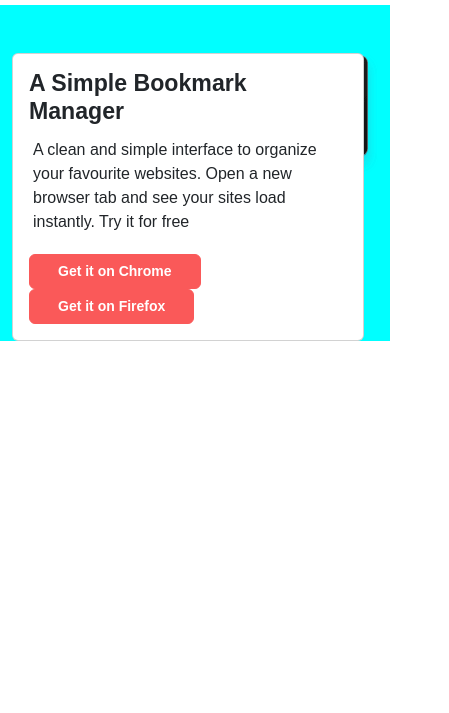
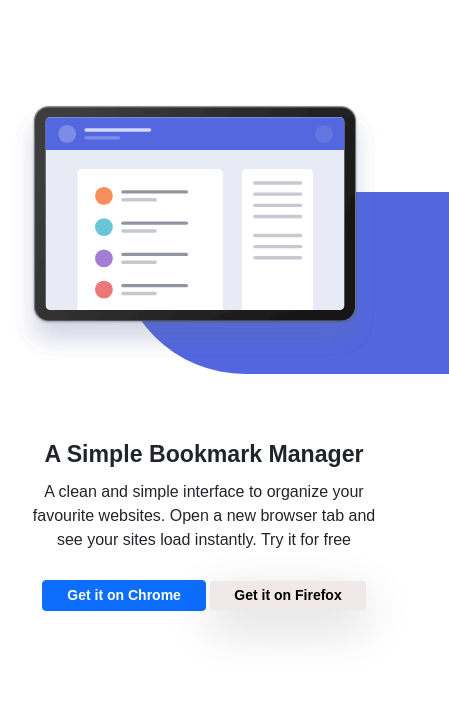
Before and after one commit to manuK1777/S-1-2-Bootstrap-SASS, a website: page index.html in a window 390 px wide. Shown: the part 131-844 px from the top of the page, 449 px wide, since content can reach past the window. Drawn offline with nearby package versions, Linux system fonts and the light colour scheme; files that its build step writes are made by us from their sources.

Commit message:
Primera página maquetada, to check: móbil y tablet

```diff
--- a/index.html
+++ b/index.html
@@ -14,8 +14,8 @@
 </head>
 
 <body>
-    <div class="container">
-        <div class="row mt-4 pb-5" style="background-color:blueviolet;">
+    <header class="container mt-4 pb-5">
+        <div class="row">
             <div class="col">
                 <img class="img-fluid mt-3 pt-1" src="Imagenes/logo-bookmark.svg" alt="logo-bookmark"
                     style="max-width: 100%">
@@ -41,8 +41,8 @@
                                 <li class="nav-item">
                                     <a class="nav-link m-2 mt-0" href="#">CONTACT</a>
                                 </li>
-                                <li class="nav-item ms-4">
-                                    <button type="button" class="btn btn-primary">
+                                <li class="nav-item ms-4 mb-1">
+                                    <button type="button" class="btn btn-primary" id="loginButton">
                                         <a class="nav-link m-0 mt-0 p-0 ps-3 pe-3 text-white" href="#">LOGIN</a>
                                     </button>
                                 </li>
@@ -52,29 +52,33 @@
                 </nav>
             </div>
         </div>
-       <div class="row pt-5 mt-2" style="background-color: aqua;">
-            <div class="col-6">
-                <div class="card" style="width: 22rem;">
+    </header>
+
+    <main class="container pt-5 mt-2">
+        <div class="row flex-column row align-items-end flex-md-row d-flex">
+            <div class="card col-12 col-md-6 order-2 order-md-1 mt-3 mb-5 col align-self-center text-center text-md-start">
+                <div class="card" style="width: 24rem;">
                     <div class="card-body">
                         <h3 class="card-title fw-bold">A Simple Bookmark Manager</h5>
-                      <p class="card-text p-1">A clean and simple interface to organize your favourite websites. Open a new
+                            <p class="card-text p-1">A clean and simple interface to organize your favourite websites.
+                                Open
+                                a new
                                 browser tab and see your sites load instantly. Try it for free</p>
-                        <button type="button" class="btn btn-primary">
+                            <button type="button" class="btn btn-primary btn-sm mt-2">
                                 <a class="nav-link m-0 mt-0 p-0 ps-3 pe-3 text-white" href="#">Get it on Chrome</a>
                             </button>
-                        <button type="button" class="btn btn-primary">
-                            <a class="nav-link m-0 mt-0 p-0 ps-3 pe-3 text-white" href="#">Get it on Firefox</a>
+                            <button type="button" class="btn btn-light btn-sm mt-2 custom-bg-gray shadow-lg">
+                                <a class="nav-link m-0 mt-0 p-0 ps-3 pe-3" href="#">Get it on Firefox</a>
                             </button>
-                      <!-- <a href="#" class="card-link">Get it on Chrome</a> -->
-                      <!-- <a href="#" class="card-link">Get it on Firefox</a> -->
                     </div>
                 </div>
             </div>
-            <div class="col-6">
-                <img class="img-fluid" src="Imagenes/illustration-hero.svg" alt="illustration-hero">
+            <div class="col-12 col-md-6 order-1 order-md-2 my-5 text-center position-relative">
+                <img src="Imagenes/illustration-hero.svg" class="img-fluid" alt="illustration-hero">
+            <div class="blue-right-shadow"></div>
             </div>
         </div>
-    </div>
+    </main>
 
     <!-- Incluir el archivo JS de Bootstrap -->
     <script src="node_modules/bootstrap/dist/js/bootstrap.bundle.min.js"></script>
--- a/scss/styles.scss
+++ b/scss/styles.scss
@@ -3,6 +3,7 @@
 // Variables
 $primary-color: #5265E1;
 $secondary-color: #FA5959;
+$custom-gray: #f1e9e9;
 
 // body {
 //   font-family: Arial, sans-serif;
@@ -12,6 +13,16 @@
 //navbar custom bg color
 .custom-bg-color {
   background-color: white;
+}
+
+#loginButton {
+  background-color: $secondary-color;
+  border-color: $secondary-color;
+}
+
+.custom-bg-gray {
+  background-color: $custom-gray;
+  border: $custom-gray;
 }
 
 .navbar-text {
@@ -29,8 +40,8 @@
 .btn, .btn-primary .nav-link {
   font-weight: 700;
   font-size: 0.875rem;
-  background-color: $secondary-color;
-  border-color: $secondary-color;
+  // background-color: $secondary-color;
+  // border-color: $secondary-color;
 
 }
 
@@ -40,13 +51,45 @@
 .navbar-nav {
   align-items: end;
 }
+
 .nav-item {
   padding: 0px;
   margin-bottom: -0.5rem;
 }
 }
 
+.card {
+  border: none;
+}
 
+.img-main {
+  position: relative;
+  z-index: 1;
+}
+
+.blue-right-shadow {
+  position: absolute;
+  z-index: -1;
+  left: 30%;
+  top: 0;
+  width: 85%;
+  height: 70%;
+  top: 35%;
+  background: #5266df;
+  border-bottom-left-radius: 8rem;
+}
+
+// .blue-left-shadow {
+//   position: absolute;
+//   z-index: -1;
+//   right: 10;
+//   top: 10;
+//   width: 110%;
+//   height: 80%;
+//   top: 35%;
+//   background: $primary-color;
+//   border-bottom-right-radius: 8rem;
+// }
 // z-index -1 absolute el div con la foto y atras img fluid border botoom left radius, absolute la mancha relative la foto
 // un div con la imagen y otro adentro con la mancha
 
```
Lines whose indentation alone changed are shown as unchanged.
